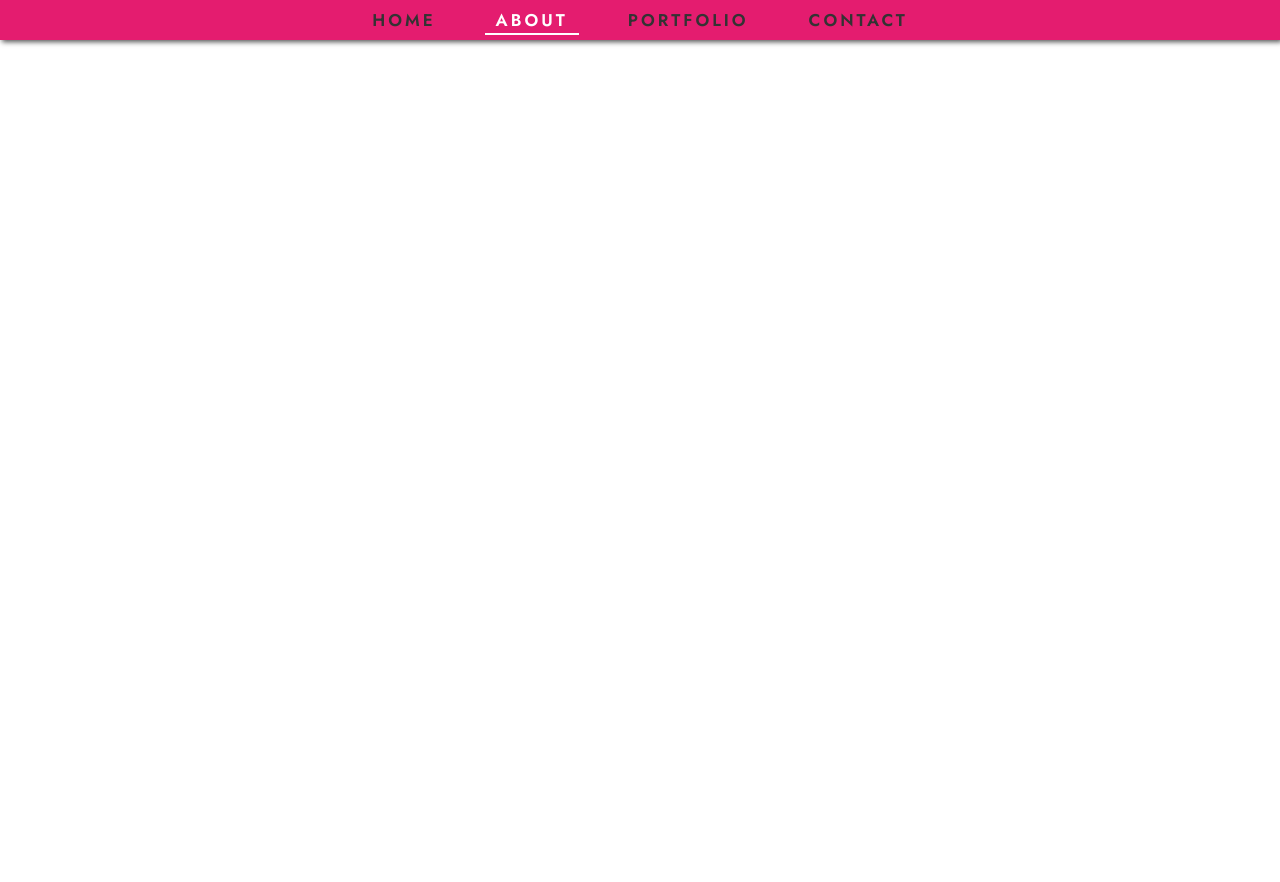
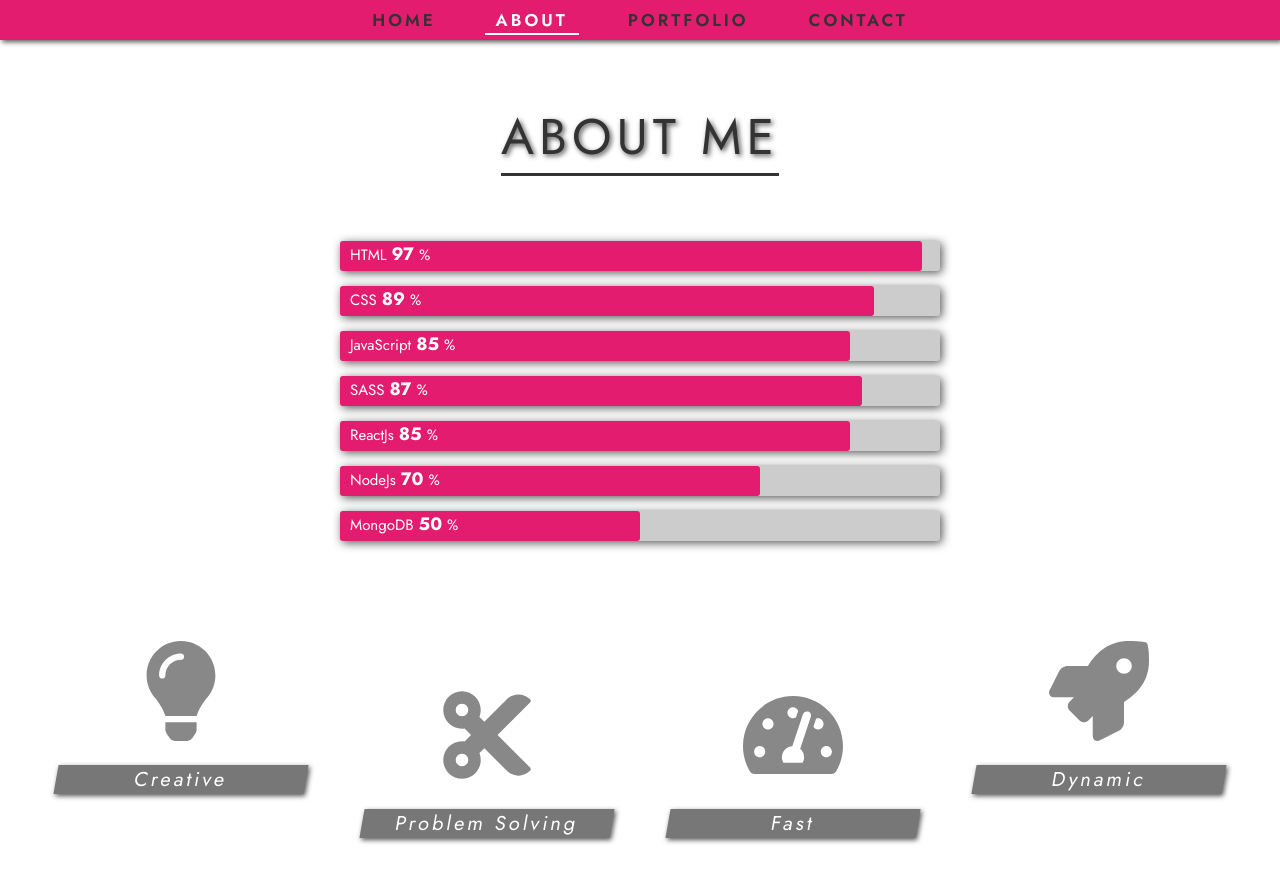
Before and after one commit to Daniel-1017/website-layout-react, a React (Create React App) app: page /about-me in a window 1280 px wide. Shown: the top 882 px of the page. Before the commit the page ends 800 px from the top, so only its background shows below. Built offline with nearby package versions, Linux system fonts and the light colour scheme.

Commit message:
About me page

```diff
--- a/src/App.js
+++ b/src/App.js
@@ -2,6 +2,7 @@ import React, { Fragment } from "react";
 import Navbar from "./components/Navbar/Navbar";
 import { Route, Redirect } from "react-router-dom";
 import LandingPage from "./pages/LandingPage/LandingPage";
+import ProgressBars from "./pages/ProgressBars/ProgressBars";
 
 const App = () => {
   return (
@@ -13,6 +14,9 @@ const App = () => {
       <Route path="/home">
         <LandingPage />
       </Route>
+      <Route path="/about-me">
+        <ProgressBars />
+      </Route>
     </Fragment>
   );
 };
--- a/src/index.css
+++ b/src/index.css
@@ -29,7 +29,7 @@ html {
   color: #333;
   text-transform: uppercase;
   letter-spacing: 0.5rem;
-  margin-bottom: 15rem;
+  margin-bottom: 5rem;
   border-bottom: 0.3rem solid #333;
   text-shadow: 0.2rem 0.2rem 0.5rem #555;
 }
--- /dev/null
+++ b/src/pages/ProgressBars/ProgressBar.js
@@ -0,0 +1,61 @@
+import React from "react";
+import classes from "./ProgressBars.module.css";
+
+const skills = [
+  {
+    id: 1,
+    skillName: "HTML",
+    knowledge: 97,
+  },
+  {
+    id: 2,
+    skillName: "CSS",
+    knowledge: 89,
+  },
+  {
+    id: 3,
+    skillName: "JavaScript",
+    knowledge: 85,
+  },
+  {
+    id: 4,
+    skillName: "SASS",
+    knowledge: 87,
+  },
+  {
+    id: 5,
+    skillName: "ReactJs",
+    knowledge: 85,
+  },
+  {
+    id: 6,
+    skillName: "NodeJs",
+    knowledge: 70,
+  },
+  {
+    id: 7,
+    skillName: "MongoDB",
+    knowledge: 50,
+  },
+];
+
+const ProgressBar = () => {
+  return (
+    <div className={classes["progress-bars-wrapper"]}>
+      {skills.map((progressBar) => (
+        <div className={classes["progress-bar"]}>
+          <p className={classes["progress-text"]}>
+            {progressBar.skillName}
+            <span>{progressBar.knowledge}</span>%
+          </p>
+          <div
+            className={classes["progress-percent"]}
+            style={{ width: `${progressBar.knowledge}%` }}
+          ></div>
+        </div>
+      ))}
+    </div>
+  );
+};
+
+export default ProgressBar;
--- /dev/null
+++ b/src/pages/ProgressBars/ProgressBars.js
@@ -0,0 +1,50 @@
+import React from "react";
+import PrgressBar from "./ProgressBar";
+import classes from "./ProgressBars.module.css";
+import { FaLightbulb } from "react-icons/fa";
+import { FaCut } from "react-icons/fa";
+import { FaTachometerAlt } from "react-icons/fa";
+import { FaRocket } from "react-icons/fa";
+{
+  /* <FaLightbulb />, <FaCut />, <FaTachometerAlt />, <FaRocket /> */
+}
+
+const icons = [
+  {
+    iconName: <FaLightbulb className={classes.icon} />,
+    heading: "Creative",
+  },
+  {
+    iconName: <FaCut className={classes.icon} />,
+    heading: "Problem Solving",
+  },
+  {
+    iconName: <FaTachometerAlt className={classes.icon} />,
+    heading: "Fast",
+  },
+  {
+    iconName: <FaRocket className={classes.icon} />,
+    heading: "Dynamic",
+  },
+];
+
+const ProgressBars = () => {
+  return (
+    <section className={classes["section-2"]}>
+      <h1 className="section-heading">About Me</h1>
+      <div className={classes["progress-bars-wrapper"]}>
+        <PrgressBar />
+      </div>
+      <div className={classes.services}>
+        {icons.map((icon) => (
+          <div className={classes.service}>
+            {icon.iconName}
+            <h2 className={classes["service-heading"]}>{icon.heading}</h2>
+          </div>
+        ))}
+      </div>
+    </section>
+  );
+};
+
+export default ProgressBars;
--- /dev/null
+++ b/src/pages/ProgressBars/ProgressBars.module.css
@@ -0,0 +1,82 @@
+/* Section 2 */
+body {
+  overflow-y: hidden;
+}
+
+.section-2 {
+  width: 100%;
+  height: 100%;
+  padding: 10rem 0 10rem 0;
+  display: flex;
+  flex-direction: column;
+  align-items: center;
+}
+
+.progress-bars-wrapper {
+  margin-bottom: 5rem;
+}
+
+.progress-bar {
+  width: 60rem;
+  height: 3rem;
+  background-color: #ccc;
+  margin: 1.5rem 0;
+  border-radius: 0.3rem;
+  box-shadow: 0.2rem 0.2rem 1rem #555;
+  position: relative;
+}
+
+.progress-text {
+  position: absolute;
+  left: 1rem;
+  font-size: 1.5rem;
+  color: #fff;
+}
+
+.progress-text span {
+  margin: 0 0.5rem;
+  font-size: 1.8rem;
+  font-weight: 700;
+}
+
+.progress-percent {
+  width: 0;
+  height: 100%;
+  background-color: #e41c6f;
+  border-radius: 0.3rem;
+}
+
+.services {
+  width: 100%;
+  height: 30vh;
+  display: flex;
+  justify-content: space-evenly;
+  align-items: center;
+}
+
+.service {
+  text-align: center;
+}
+
+.service:first-child,
+.service:last-child {
+  align-self: flex-start;
+}
+
+.service .icon {
+  font-size: 10rem;
+  color: #888;
+  margin-bottom: 2rem;
+  text-shadow: 0.1rem 0.1rem 0.5rem #555;
+}
+
+.service-heading {
+  font-size: 2rem;
+  color: #fff;
+  background-color: #777;
+  width: 25rem;
+  letter-spacing: 0.3rem;
+  transform: skew(-10deg);
+  box-shadow: 0.2rem 0.2rem 0.5rem #555;
+}
+/* End of Section 2 */
```
